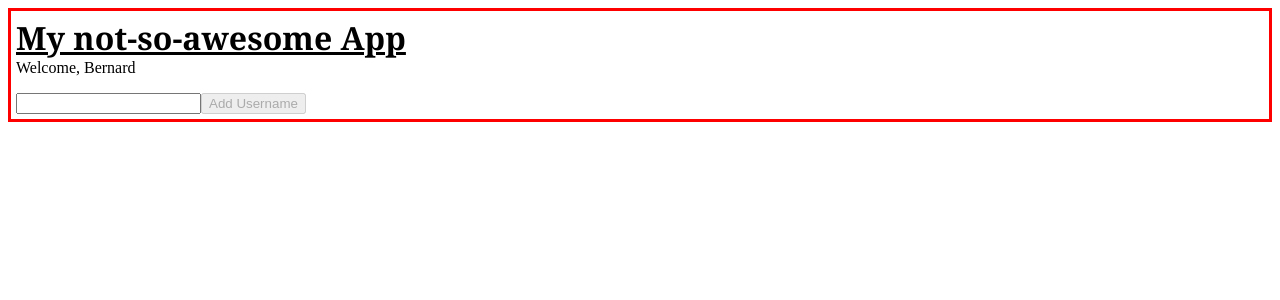
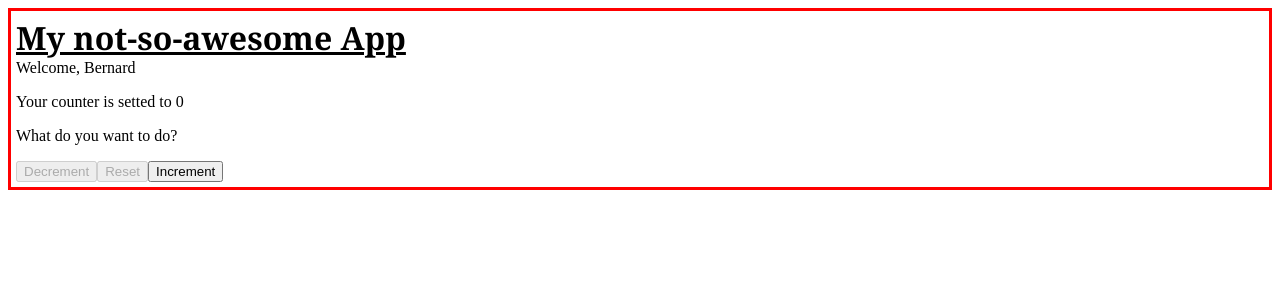
Before and after one commit to cristophergaziano/React_Ex, a React (Create React App) app in the folder my-app/: page / in a window 1280 px wide. Shown: the top 300 px of the page. Built offline with nearby package versions, Linux system fonts and the light colour scheme.

Commit message:
exercise customhooks-01 done

```diff
--- a/my-app/src/App.js
+++ b/my-app/src/App.js
@@ -3,13 +3,14 @@ import { Welcome } from "./Welcome";
 import { Container } from "./Container";
 import { GithubUser } from "./GithubUser";
 import GithubUserList from "./GithubUserList";
+import NewCounter from "./NewCounter";
 
 export function App() {
   return (
     <div>
       <Container title="My not-so-awesome App">
         <Welcome name="Bernard" />
-        <GithubUserList />
+        <NewCounter />
       </Container>
     </div>
   );
--- /dev/null
+++ b/my-app/src/NewCounter.js
@@ -0,0 +1,26 @@
+// Create a custom hook useCounter that keeps track of the state of a counter,
+// and returns the current value of the counter as well as three functions to increment,
+// decrement and reset the counter.
+
+import { useCounter } from "./useCounter";
+
+const NewCounter = ({ initialValue = 0 }) => {
+  const { counter, onIncrement, onDecrement, onReset } =
+    useCounter(initialValue);
+
+  return (
+    <div>
+      <p>Your counter is setted to {counter}</p>
+      <p>What do you want to do?</p>
+      <button onClick={onDecrement} disabled={counter < 1 ? true : false}>
+        Decrement
+      </button>
+      <button onClick={onReset} disabled={counter < 1 ? true : false}>
+        Reset
+      </button>
+      <button onClick={onIncrement}>Increment</button>
+    </div>
+  );
+};
+
+export default NewCounter;
--- /dev/null
+++ b/my-app/src/useCounter.js
@@ -0,0 +1,24 @@
+import { useState } from "react";
+
+export function useCounter(initialValue = 0) {
+  const [counter, setCounter] = useState(initialValue);
+
+  function handleCounterIncrement() {
+    setCounter((c) => c + 1);
+  }
+
+  function handleCounterDecrement() {
+    setCounter((c) => c - 1);
+  }
+
+  function handleCounterReset() {
+    setCounter(initialValue);
+  }
+
+  return {
+    counter: counter,
+    onIncrement: handleCounterIncrement,
+    onDecrement: handleCounterDecrement,
+    onReset: handleCounterReset,
+  };
+}
```
